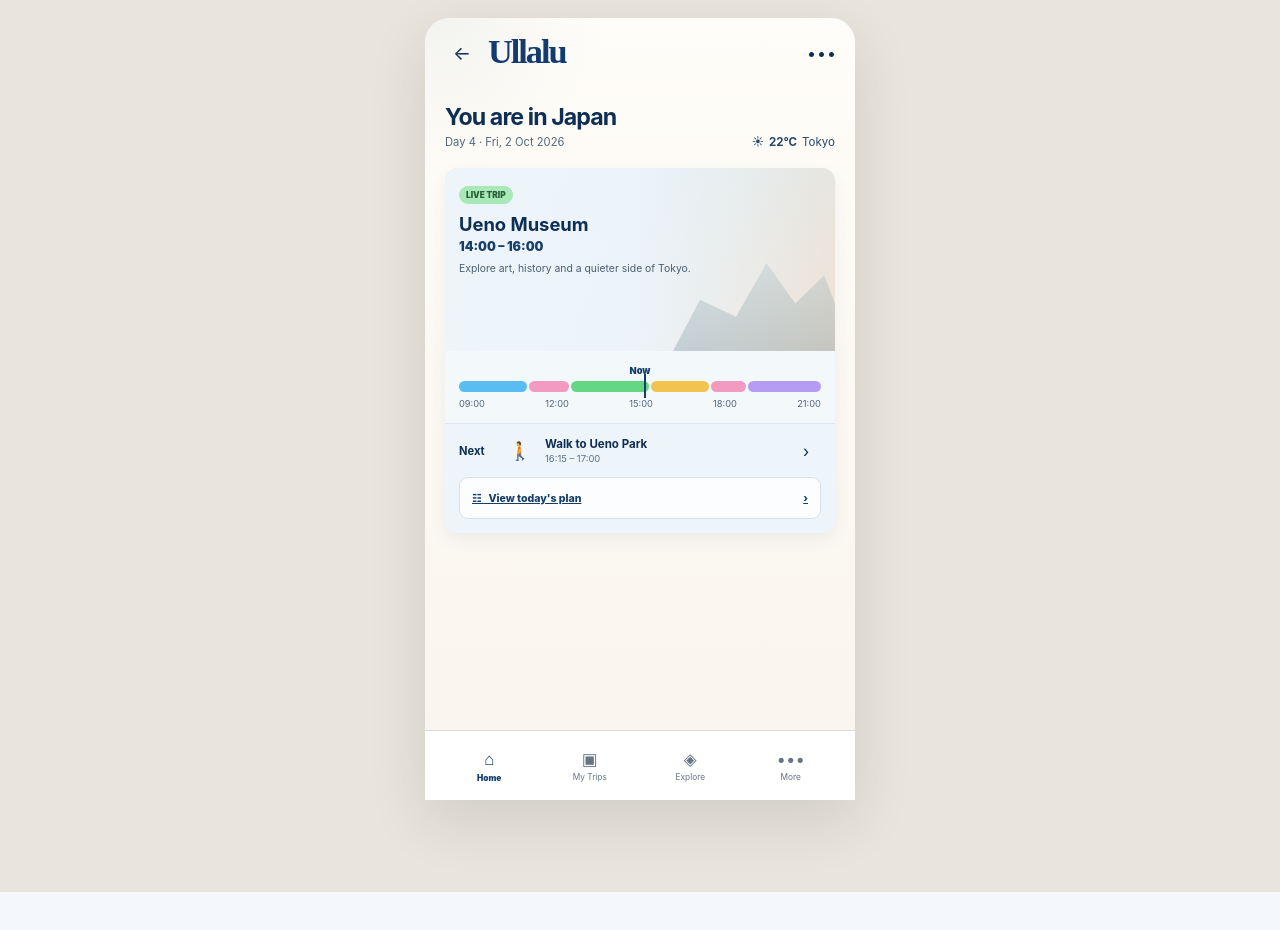
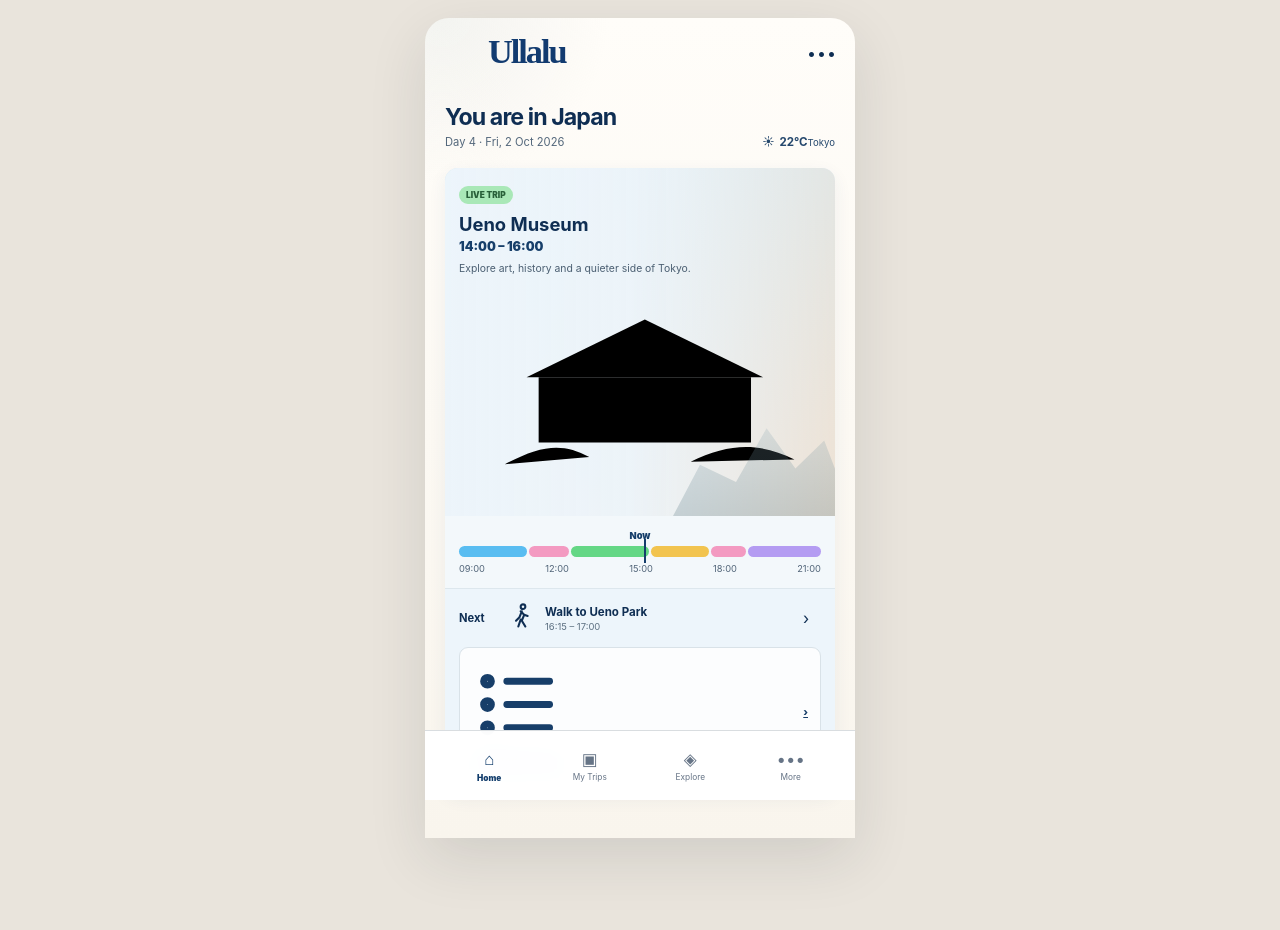
Before and after one commit to brijbh/ullalu, a Next.js app: page /today in a window 1280 px wide. Before the commit the page ends 892 px from the top, so only its background shows below. Built offline with nearby package versions, Linux system fonts and the light colour scheme.

Commit message:
style: refine live trip today screen

```diff
--- a/app/today/page.tsx
+++ b/app/today/page.tsx
@@ -1,20 +1,23 @@
 import Link from "next/link";
 import styles from "../JourneyFlow.module.css";
-import { AppHeader, BottomNav, Signature, sampleSignature } from "../components/JourneyUI";
+import { ActionGlyph, AppHeader, BottomNav, Signature, TripArt, sampleSignature } from "../components/JourneyUI";
 
 export default function TodayPage() {
   return (
     <main className={styles.screen}>
       <section className={styles.phonePage}>
         <div className={styles.content}>
-          <AppHeader backHref="/" menu />
+          <AppHeader showBack={false} action="menu" />
 
           <div className={styles.liveHeader}>
             <div>
               <h1>You are in Japan</h1>
               <p>Day 4 · Fri, 2 Oct 2026</p>
             </div>
-            <div className={styles.weather}><span aria-hidden="true">☀</span><strong>22°C</strong><span>Tokyo</span></div>
+            <div className={styles.weather}>
+              <span className={styles.weatherIcon} aria-hidden="true">☀</span>
+              <span><strong>22°C</strong><small>Tokyo</small></span>
+            </div>
           </div>
 
           <section className={styles.liveCard}>
@@ -23,6 +26,7 @@ export default function TodayPage() {
               <h2>Ueno Museum</h2>
               <span className={styles.liveTime}>14:00 – 16:00</span>
               <p>Explore art, history and a quieter side of Tokyo.</p>
+              <TripArt kind="museum" className={styles.liveHeroArt} />
             </div>
 
             <div className={styles.nowBlock}>
@@ -37,17 +41,17 @@ export default function TodayPage() {
 
             <div className={styles.nextRow}>
               <strong>Next</strong>
-              <span className={styles.nextIcon} aria-hidden="true">🚶</span>
+              <span className={styles.nextIcon}><ActionGlyph kind="walk" /></span>
               <div className={styles.nextCopy}>
                 <strong>Walk to Ueno Park</strong>
                 <span>16:15 – 17:00</span>
               </div>
-              <span aria-hidden="true">›</span>
+              <span className={styles.rowChevron} aria-hidden="true">›</span>
             </div>
 
             <Link href="/trip/japan-2026/day/1" className={styles.planRow}>
-              <span>☷ &nbsp; View today&apos;s plan</span>
-              <span aria-hidden="true">›</span>
+              <span className={styles.planRowCopy}><ActionGlyph kind="list" />View today&apos;s plan</span>
+              <span className={styles.rowChevron} aria-hidden="true">›</span>
             </Link>
           </section>
         </div>
```
